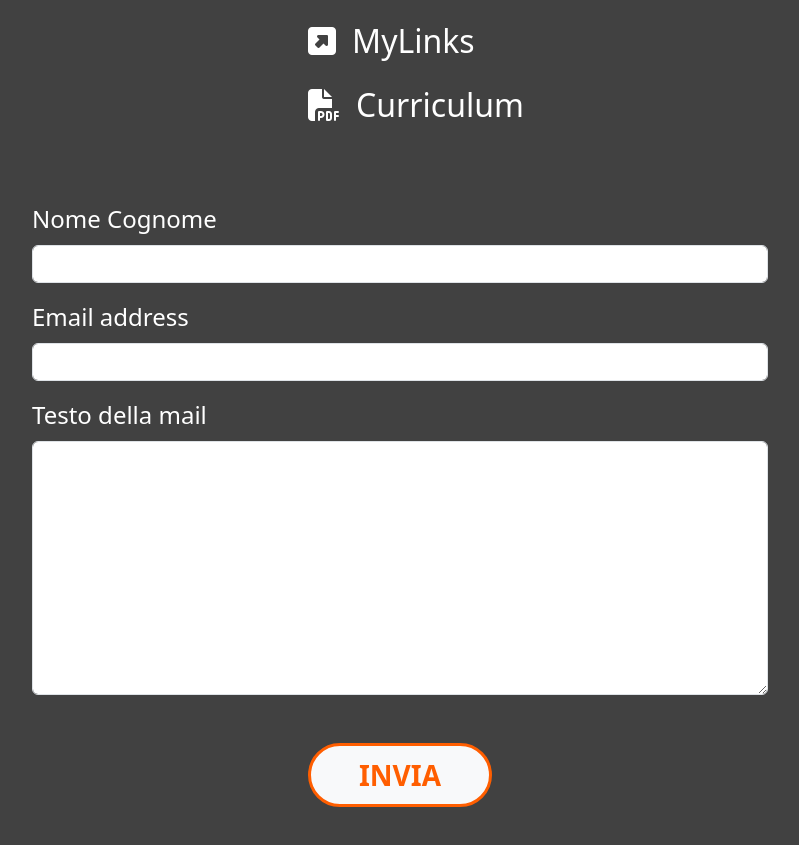
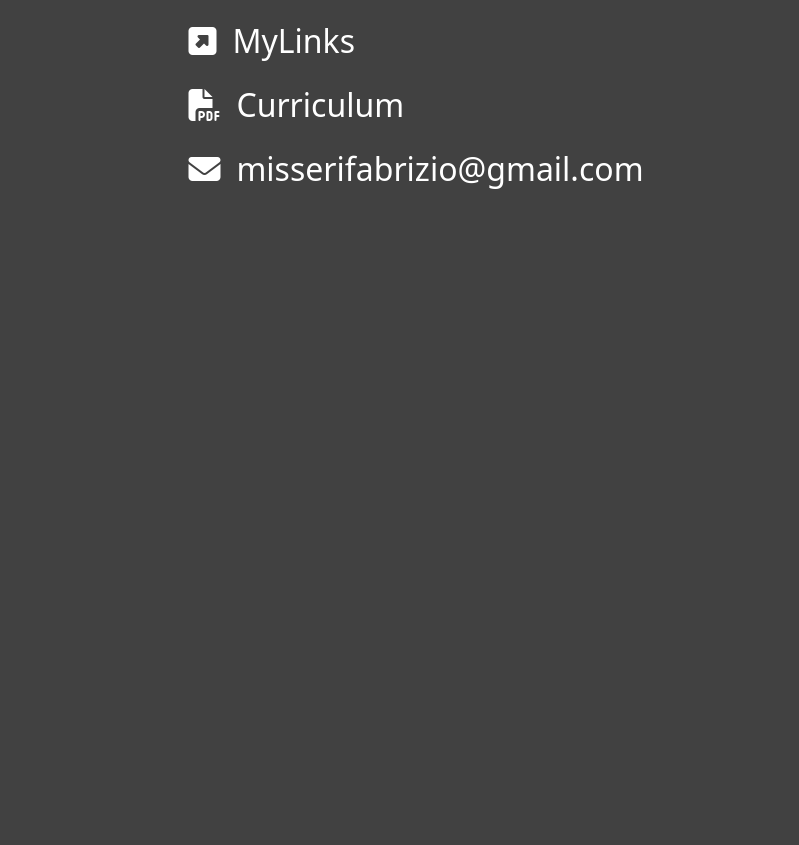
Before and after one commit to FabrizioMisseri/portfolioCVserio, a Vue app: page / in a window 1280 px wide. Shown: the part 3040-3885 px from the top of the page, without its empty margins (240-1039 px from the left). Built offline with nearby package versions, Linux system fonts and the light colour scheme.

Commit message:
change mail-form with mail-sender temporarily

```diff
--- a/src/components/Contacts.vue
+++ b/src/components/Contacts.vue
@@ -16,7 +16,7 @@ export default {
     <section>
         <br>
         <ContactLinks class="mb-5"></ContactLinks>
-        <FormMail></FormMail>
+        <!-- <FormMail></FormMail> -->
     </section>
 </template>
 
--- a/src/mini-components/ContactLinks.vue
+++ b/src/mini-components/ContactLinks.vue
@@ -5,6 +5,11 @@ export default {
     data() {
         return {
             pathCV: "../../public/CV.zip"
+        }
+    },
+    methods: {
+        sendMail() {
+            window.open('mailto:misserifabrizio@gmail.com');
         }
     },
 }
@@ -41,6 +46,12 @@ export default {
                     <span class="ms-3">Curriculum</span>
                 </a>
             </li>
+            <li>
+                <a class="px-5 py-2 rounded-4" @click="sendMail()">
+                    <i class="fa-solid fa-envelope"></i>
+                    <span class="ms-3">misserifabrizio@gmail.com</span>
+                </a>
+            </li>
         </ul>
     </section>
     <!-- / LINKS -->
@@ -53,6 +64,7 @@ section {
 
     a:hover {
         background-color: $orange;
+        cursor: pointer;
     }
 }
 </style>
--- a/src/styles/style.scss
+++ b/src/styles/style.scss
@@ -3,7 +3,8 @@
 body {
     background-color: rgb(65, 65, 65);
     color: white;
-    min-height: 3000px;
+    // debug
+    min-height: 4000px;
 
     a {
         text-decoration: none;
```
